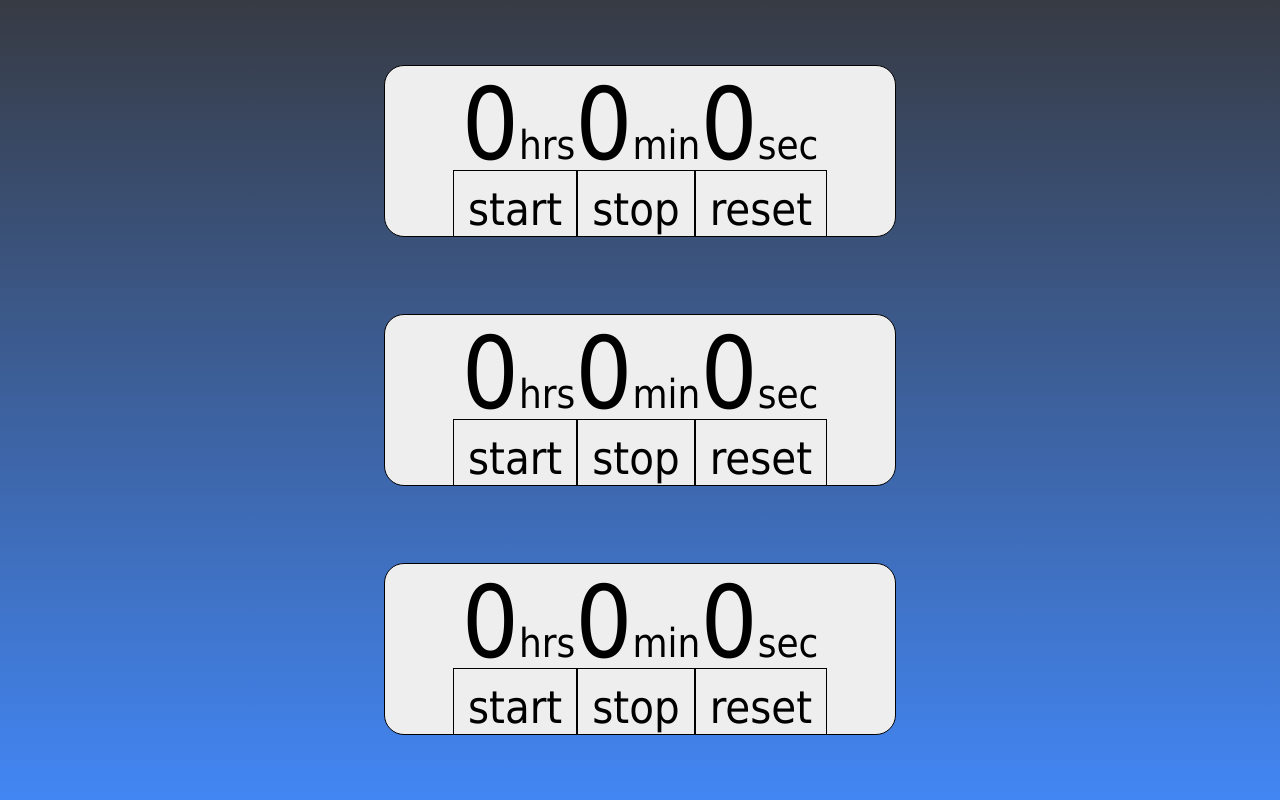
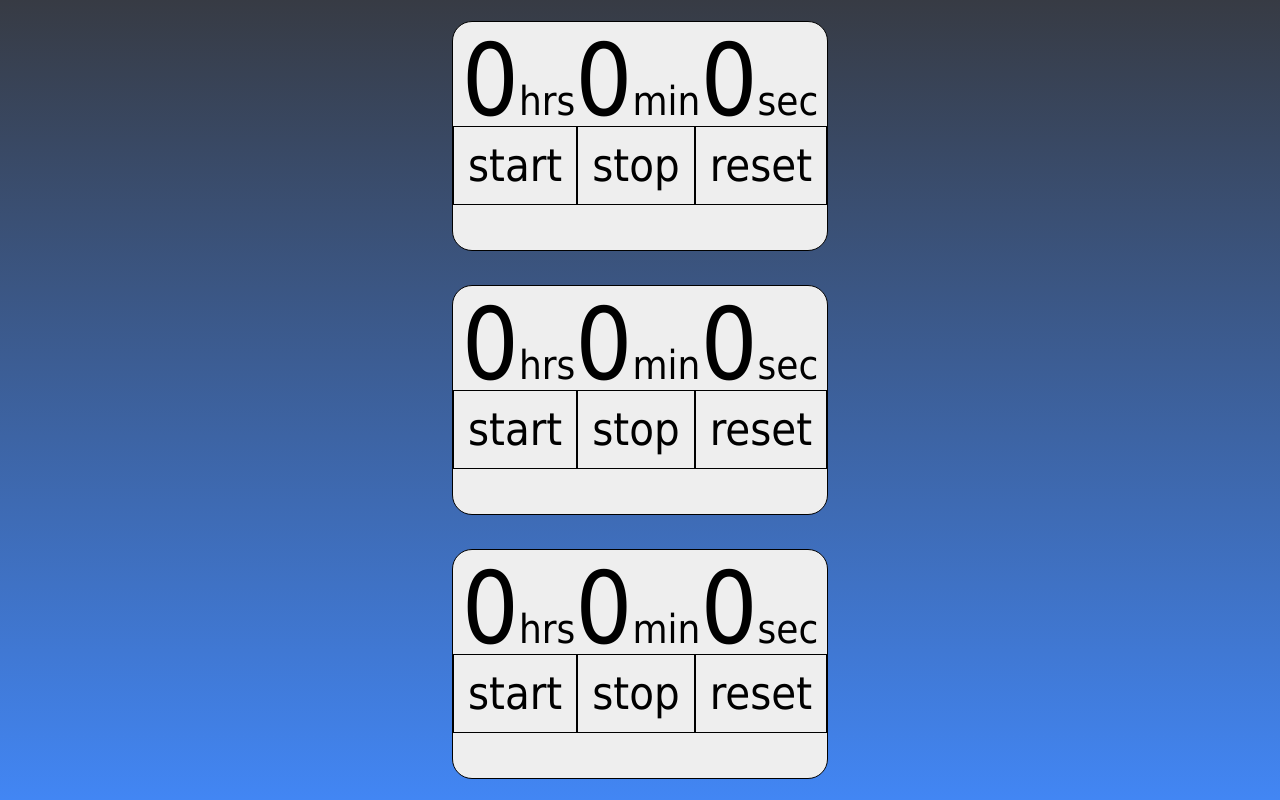
Before and after one commit to branislav-so1990/Truck-app, a plain HTML site: page index.html in a window 1280 px wide. Drawn offline with Linux system fonts and the light colour scheme.

Commit message:
css changes

```diff
--- a/style.css
+++ b/style.css
@@ -17,7 +17,7 @@ body {
   justify-content: space-evenly;
 }
 #center {
-  margin: 1%  30%;
+  margin: 1% auto;
   font-family: tahoma;
   }
  .stopwatch {
@@ -26,7 +26,7 @@ body {
       background-color: #eee;
       text-align: center;
       /* width:656px; */
-      /* height: 230px; */
+      height: 230px;
       overflow: hidden;
   }
   .stopwatch span{
```
